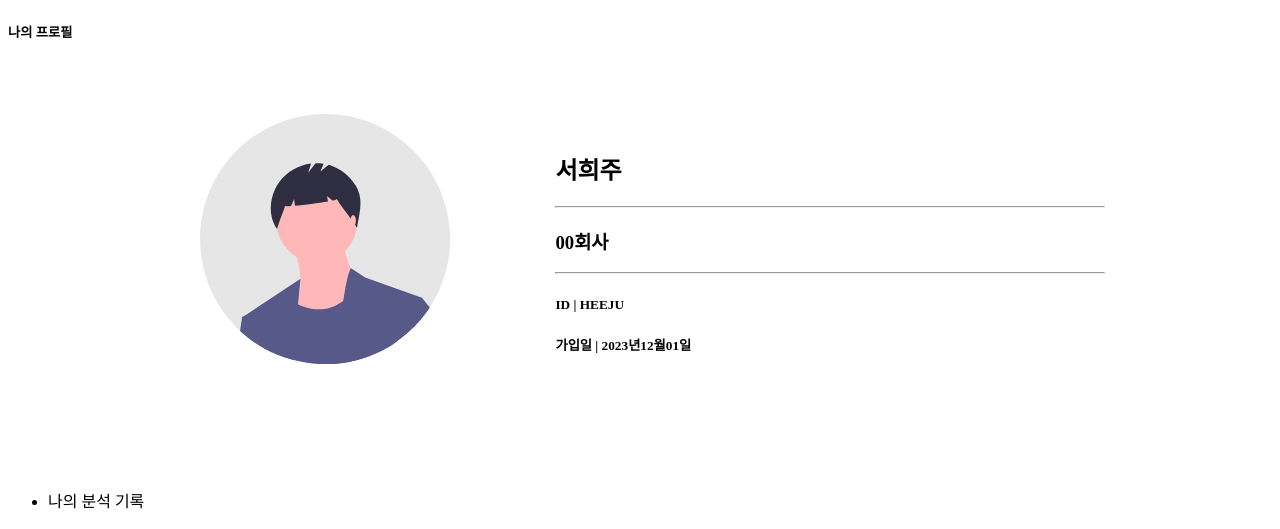
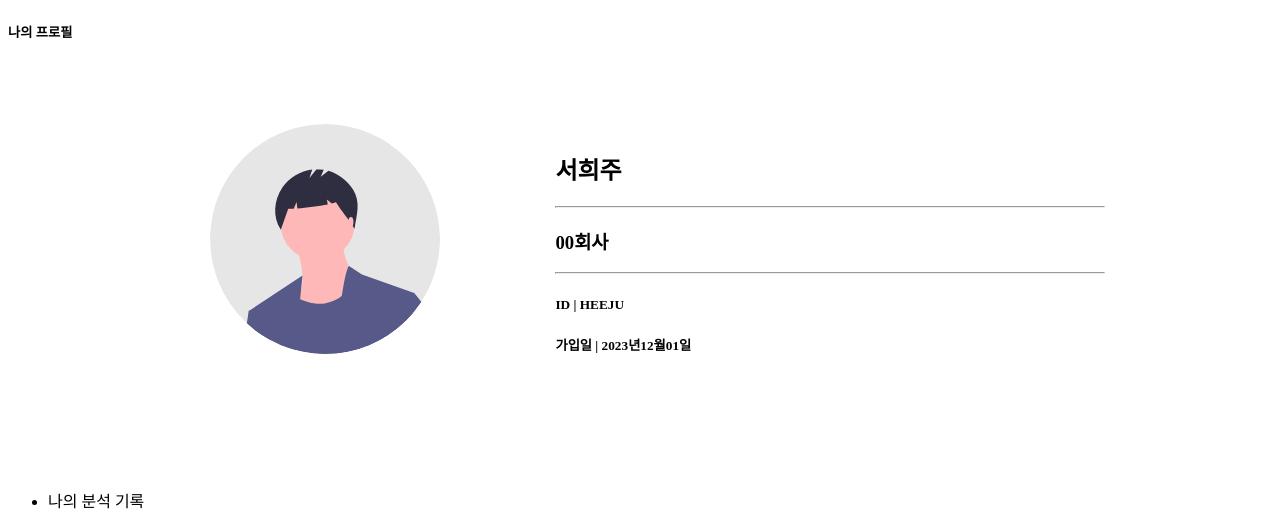
Before and after one commit to Gwangju-CRUD/MS, a Python web app: template CRUD_project/src/main/resources/templates/myPage.html in a window 1280 px wide. Shown: the top 529 px of the page. Run offline with Jinja, Linux system fonts and the light colour scheme; the template is opened without the code that fills it, so the values that code supplies are empty.

Commit message:
[FNT]프로필 사진 변경 기능(마이페이지) #15 FNT 끝!

```diff
--- a/CRUD_project/src/main/resources/static/CSS/myPage.css
+++ b/CRUD_project/src/main/resources/static/CSS/myPage.css
@@ -1,4 +1,4 @@
- /*
+        /*
         ---------------------
         프로필 정보 css
         ---------------------
@@ -6,12 +6,13 @@
          #profilediv {
             display: flex;
             margin: 60px;
-            /* background-color: orange; */
+
             justify-content: center;
         }
 
+        /* 프로필 이미지 div 비율*/
         .profile-img {
-            /* background-color: gray; */
+
             width: 48%;
             display: flex;
             justify-content: center;
@@ -19,14 +20,19 @@
             max-width: 300px;
         }
 
+        /* 프로필 이미지 1:1비율 원으로 */
         .profile-img img {
-            max-width: 100%;
-            height: auto;
-            max-height: 250px;
+            width: 230px;
+            height: 230px;
+            object-fit: cover;
+            border-radius: 50%;
+            border-radius: 50%;
+            cursor: pointer;
         }
 
+        /* 프로필 TEXT div 비율*/
         .profile-text {
-            /* background-color: blue; */
+
             width: 48%;
             padding-left: 80px;
             padding-top: 30px;
--- a/CRUD_project/src/main/resources/templates/myPage.html
+++ b/CRUD_project/src/main/resources/templates/myPage.html
@@ -20,10 +20,10 @@
                         <section class="card">
                             <div class="card-body" id="profilediv">
                                 <!-- 프로필 이미지 -->
-                                <div class="profile-img">
+                                <div class="profile-img" data-toggle="tooltip" data-placement="top" title="프로필 사진 변경">
                                     <!-- 이미지 누르면 프로필 변경 할 수 있게 해야함.. -->
                                     <img id="profileImg" src="img/undraw_profile.svg" alt="프로필사진" data-toggle="modal"
-                                        data-target="#profileModal">
+                                        data-target="#profileModal" >
                                 </div>
 
                                 <!-- 프로필 정보 입력 -->
```
Also changed, not shown: CRUD_project/src/main/resources/static/JS/myPage.js (+22 -3 lines).
